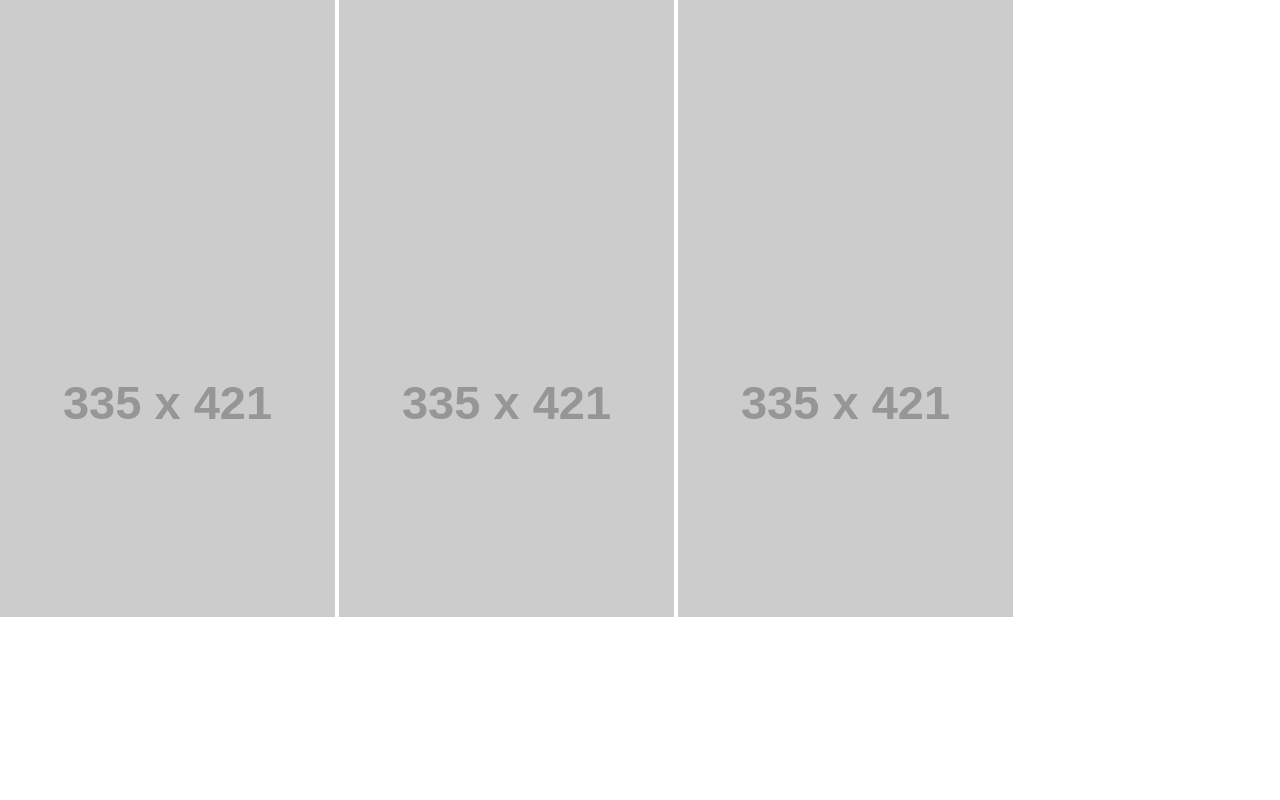
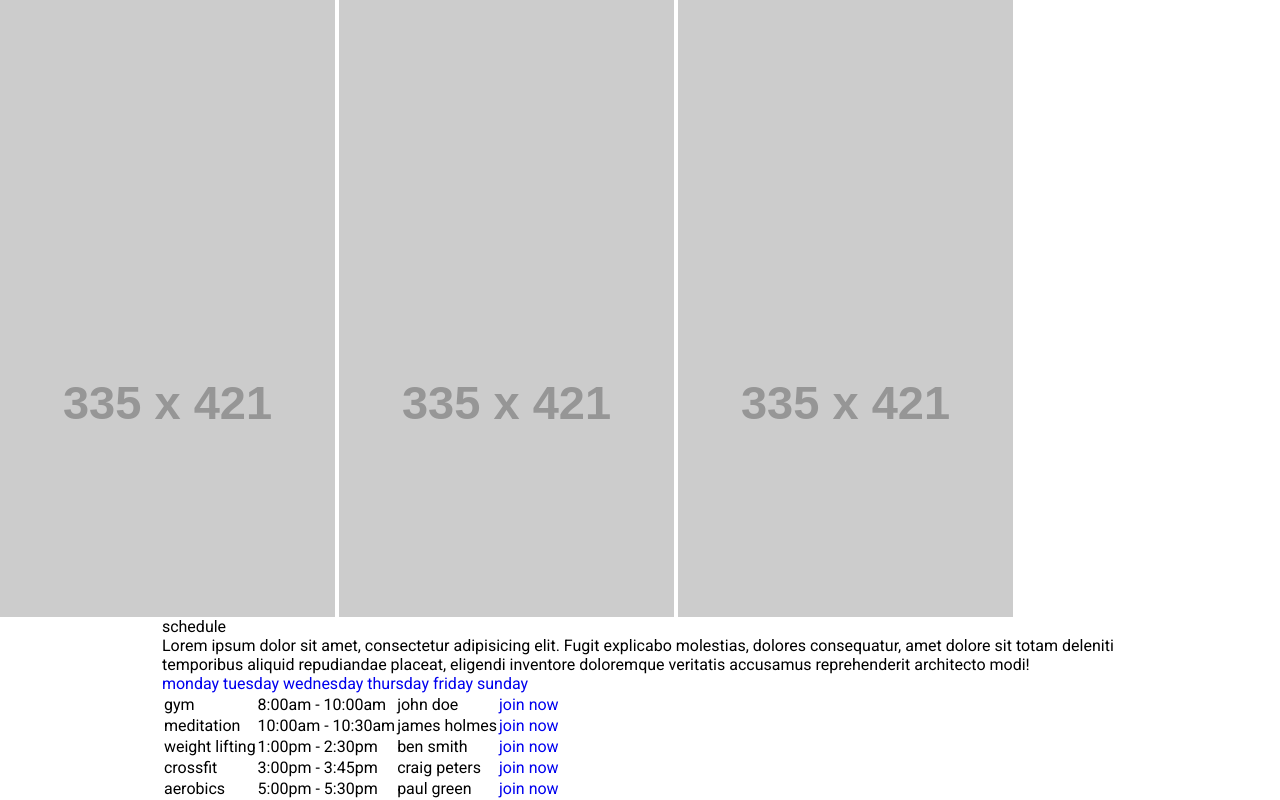
Before and after one commit to sadityacode/GYMER, a plain HTML site: page index.html in a window 1280 px wide. Shown: the part 1550-2350 px from the top of the page. Before the commit the page ends 2167 px from the top, so only its background shows below. Drawn offline with Linux system fonts and the light colour scheme; placeholder pictures from the web are drawn by us.

Commit message:
added schedule section structure

```diff
--- a/index.html
+++ b/index.html
@@ -130,6 +130,71 @@
           </li>
         </ul>
       </section>
+
+      <section class="schedule">
+        <div class="wrapper">
+          <h3>schedule</h3>
+          <p>Lorem ipsum dolor sit amet, consectetur adipisicing elit. Fugit explicabo molestias, dolores consequatur, amet dolore sit totam deleniti temporibus aliquid repudiandae placeat, eligendi inventore doloremque veritatis accusamus reprehenderit architecto modi!</p>
+
+          <ul>
+            <li>
+              <a href="#FIXME" title="Monday">monday</a>
+            </li>
+            <li>
+              <a href="#FIXME" title="Monday">tuesday</a>
+            </li>
+            <li>
+              <a href="#FIXME" title="Monday">wednesday</a>
+            </li>
+            <li>
+              <a href="#FIXME" title="Monday">thursday</a>
+            </li>
+            <li>
+              <a href="#FIXME" title="Monday">friday</a>
+            </li>
+            <li>
+              <a href="#FIXME" title="Monday">sunday</a>
+            </li>
+          </ul>
+
+          <table>
+            <tr>
+              <td>gym</td>
+              <td>8:00am - 10:00am</td>
+              <td>john doe</td>
+              <td><a href="#FIXME" class="join-session">join now</a></td>
+            </tr>
+
+            <tr>
+              <td>meditation</td>
+              <td>10:00am - 10:30am</td>
+              <td>james holmes</td>
+              <td><a href="#FIXME" class="join-session">join now</a></td>
+            </tr>
+
+            <tr>
+              <td>weight lifting</td>
+              <td>1:00pm - 2:30pm</td>
+              <td>ben smith</td>
+              <td><a href="#FIXME" class="join-session">join now</a></td>
+            </tr>
+
+            <tr>
+              <td>crossfit</td>
+              <td>3:00pm - 3:45pm</td>
+              <td>craig peters</td>
+              <td><a href="#FIXME" class="join-session">join now</a></td>
+            </tr>
+
+            <tr>
+              <td>aerobics</td>
+              <td>5:00pm - 5:30pm</td>
+              <td>paul green</td>
+              <td><a href="#FIXME" class="join-session">join now</a></td>
+            </tr>
+          </table>
+        </div>
+      </section>
     </main>
     <!--main section end-->
     <!--footer section start-->
```
